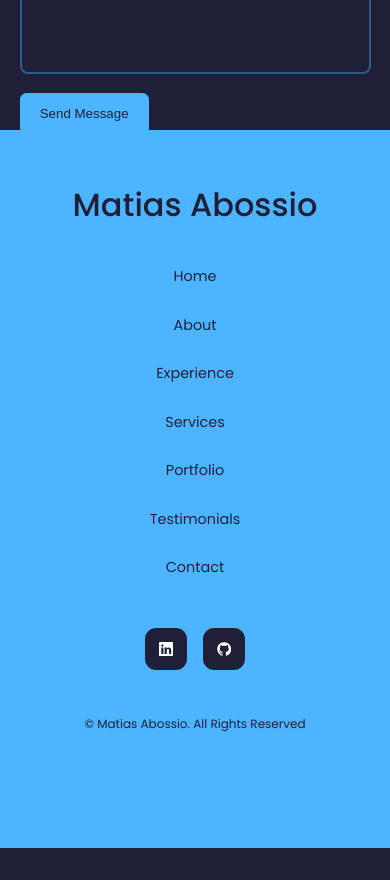
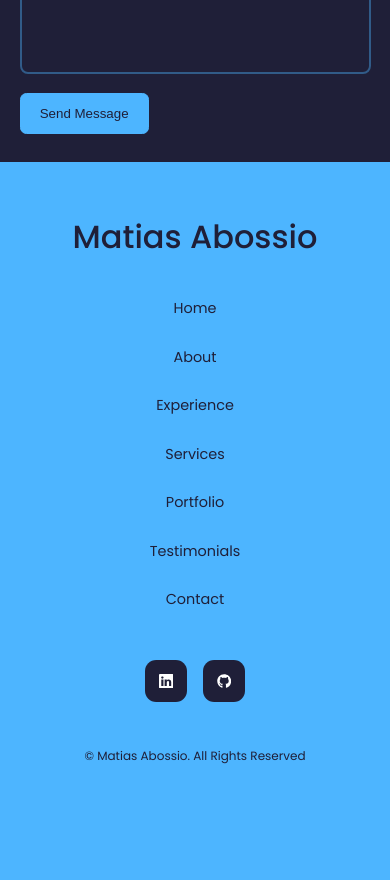
Before and after one commit to Agrossio/portfolio, a React (Create React App) app: page / in a window 390 px wide. Shown: the part 9760-10640 px from the top of the page. Before the commit the page ends 10608 px from the top, so only its background shows below. Built offline with nearby package versions, Linux system fonts and the light colour scheme.

Commit message:
Footer 1.0

```diff
--- a/src/components/footer/footer.css
+++ b/src/components/footer/footer.css
@@ -54,6 +54,9 @@ footer a {
 
 /* ================ MEDIA QUERIES (MEDIUM DEVICES) ======================= */
 @media screen and (max-width: 1024px) {
+  footer {
+    margin-top: 9rem;
+  }
 }
 
 /* ================ MEDIA QUERIES (SMALL DEVICES) ======================= */
```
